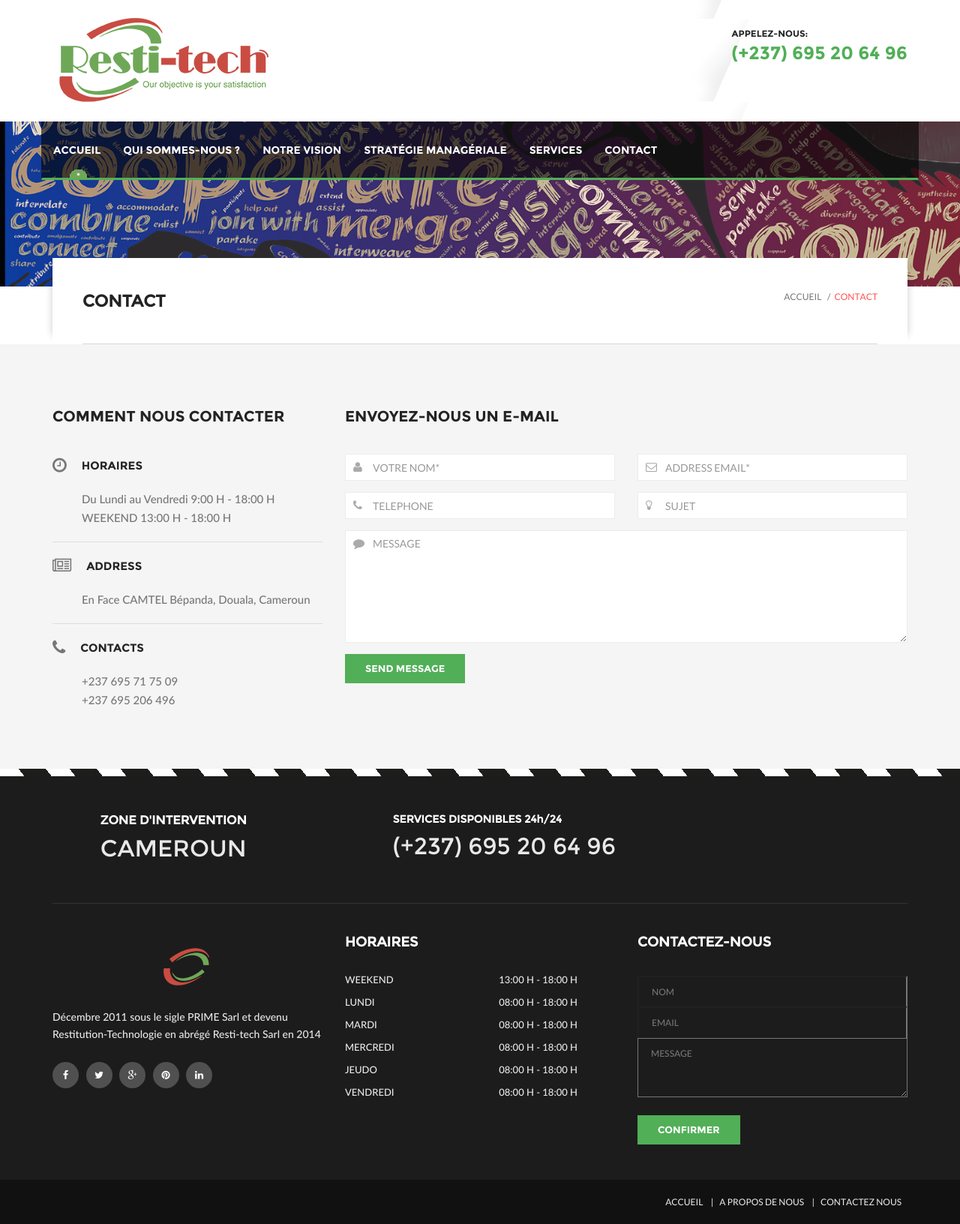
After one commit to leoandfox/restitech, a Symfony app: template templates/contact.html.twig in a window 1280 px wide. The commit adds this page. Shown: the whole page at 75% size. Run offline with Twig, Linux system fonts and the light colour scheme; the template is opened without the code that fills it, so the values that code supplies are empty; some libraries are stand-ins or nearby versions; some web fonts are replaced.

Commit message:
ajout de stratégie managériale et contact

```diff
--- a/config/routes.yaml
+++ b/config/routes.yaml
@@ -7,3 +7,9 @@ about:
 vision:
     path: /notre-vision
     controller: App\Controller\VisionController::vision
+strategie:
+    path: /strategie-manageriale
+    controller: App\Controller\StrategieController::strategie
+contact:
+    path: /contact
+    controller: App\Controller\ContactController::contact
--- a/templates/base.html.twig
+++ b/templates/base.html.twig
@@ -38,7 +38,7 @@
                 <li class="active"><a href="/">ACCUEIL</a></li>
                 <li><a href="/qui-sommes-nous">Qui sommes-nous ?</a></li>
                 <li><a href="/notre-vision">Notre vision</a></li>
-                <li><a href="#">Stratégie Managériale</a></li>
+                <li><a href="/strategie-manageriale">Stratégie Managériale</a></li>
                 <li><a aria-expanded="true" role="button" data-toggle="dropdown" class="dropdown-toggle"
                         href="#">SERVICES</a>
                     <ul class="dropdown-menu" role="menu">
@@ -49,8 +49,8 @@
                         <li><a href="#">Fournitures diverses</a></li>
                     </ul>
                 </li>
-                <li><a href="#">Nos clients</a></li>
-                <li><a href="#">CONTACT</a></li>
+                <!--<li><a href="#">Nos clients</a></li>-->
+                <li><a href="/contact">CONTACT</a></li>
             </ul>
         </nav>
     </div>
--- /dev/null
+++ b/templates/contact.html.twig
@@ -0,0 +1,90 @@
+{% extends 'base.html.twig' %}
+{% block body %}
+<section>
+        <div class="section-banner" style="background-image:url(images/about-mainimg.png);"></div>
+      </section>
+<section>
+    <div class="container">
+        <div class="title-box">
+            <div class="title-box-inner">
+                <h3 class="page-title">CONTACT</h3>
+                <ul class="breadcrumb">
+                    <li><a href="/">ACCUEIL</a></li>
+                    <li class="active"><a href="#">CONTACT</a></li>
+                </ul>
+
+            </div>
+        </div>
+    </div>
+</section>
+<section class="contact-bg-color">
+        <div class="container">
+            <div class="contact-main">
+                <div class="row">
+                    <div class="col-md-4">
+                        <div class="reach-us">
+                            <h3>COMMENT NOUS CONTACTER</h3>
+                            <div class="working-hours"> <i class="fa fa-clock-o"></i>
+                                <h4>HORAIRES</h4>
+                                <span>Du Lundi au Vendredi   9:00 H - 18:00 H</span> <span>WEEKEND   13:00 H - 18:00 H</span> </div>
+                            <div class="address-info"> <i class="fa fa-newspaper-o"></i>
+                                <h4>ADDRESS</h4>
+                                <span>En Face CAMTEL Bépanda, Douala, Cameroun </div>
+                            <div class="contact-info"> <i class="fa fa-phone"></i>
+                                <h4>CONTACTS</h4>
+                                <span>+237 695 71 75 09</span><br>
+                                <span>+237 695 206 496</span> </div>
+                        </div>
+                    </div>
+                    <div class="col-md-8">
+                        <div class="mail-us">
+                            <h3>ENVOYEZ-NOUS UN E-MAIL</h3>
+                        </div>
+                        <div class="main-contact-form">
+                            <div id="message"></div>
+                            <form id="maincontact_form" action="#" name="contactform" method="post">
+                                <div class="row">
+                                    <div class="col-md-6">
+                                        <div class="form-group">
+                                            <i class="fa fa-user"></i>
+                                            <input class="form-control" id="contact_name" type="text" placeholder="VOTRE NOM*">
+                                        </div>
+                                    </div>
+                                    <div class="col-md-6">
+                                        <div class="form-group">
+                                            <i class="fa fa-envelope-o"></i>
+                                            <input class="form-control" id="contact_email" type="email" placeholder="ADDRESS EMAIL*">
+                                        </div>
+                                    </div>
+                                    <div class="col-md-6">
+                                        <div class="form-group">
+                                            <i class="fa fa-phone"></i>
+                                            <input class="form-control" id="contact_phone" type="text" placeholder="TELEPHONE">
+                                        </div>
+                                    </div>
+                                    <div class="col-md-6">
+                                        <div class="form-group">
+                                            <i class="fa fa-lightbulb-o"></i>
+                                            <input class="form-control" id="contact_subject" type="text" placeholder="SUJET">
+                                        </div>
+                                    </div>
+                                    <div class="col-md-12">
+                                        <div class="form-group">
+                                            <i class="fa fa-comment"></i>
+                                            <textarea class="form-control" id="contact_message" placeholder="MESSAGE"></textarea>
+                                        </div>
+                                    </div>
+                                    <div class="col-md-12">
+                                        <div class="form-group">
+                                            <button type="submit" id="submit" class="btn btn-primary">SEND MESSAGE</button>
+                                        </div>
+                                    </div>
+                                </div>
+                            </form>
+                        </div>
+                    </div>
+                </div>
+            </div>
+        </div>
+    </section>
+{% endblock %}
--- a/templates/vision.html.twig
+++ b/templates/vision.html.twig
@@ -55,7 +55,7 @@
                             </div>
                         </div>
                         <div class="col-md-3 col-sm-1">
-                            <div class="offer-img"> <img src="images/about.png" class="img-responsive"
+                            <div class="offer-img"> <img src="images/vision.png" class="img-responsive"
                                     alt="image"> </div>
                         </div>
                     </div>
```
Also changed, not shown: src/Controller/ContactController.php (added, +12 -0 lines), src/Controller/StrategieController.php (added, +12 -0 lines), templates/strategie_manageriale.html.twig (added, +52 -0 lines), public/images/strategie.jpg (added), public/images/vision.png (added), 2 other files.
